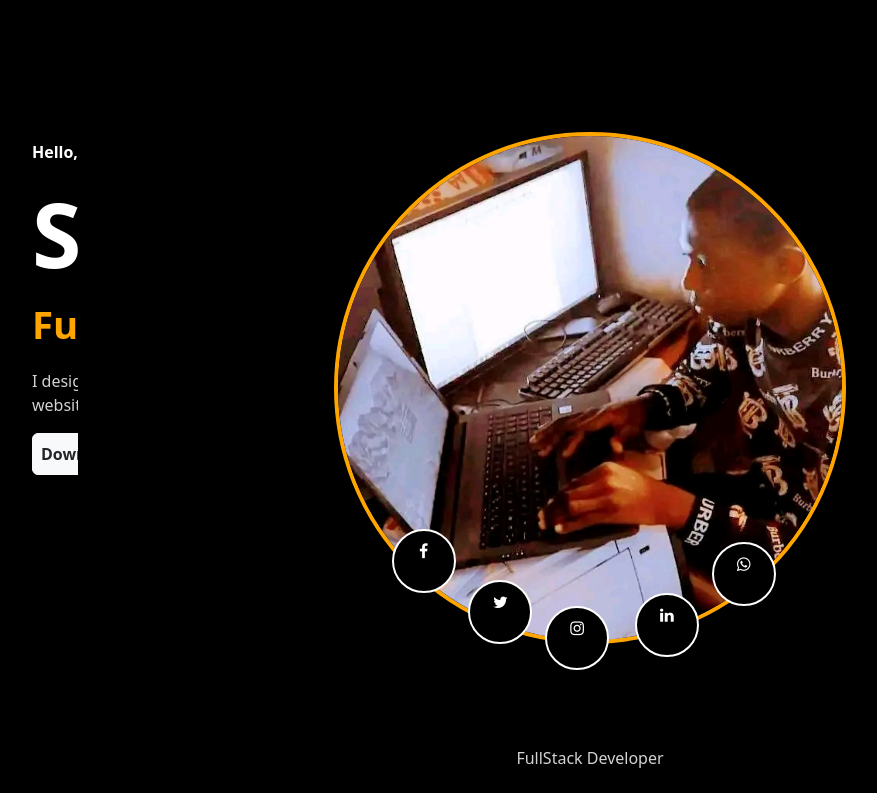
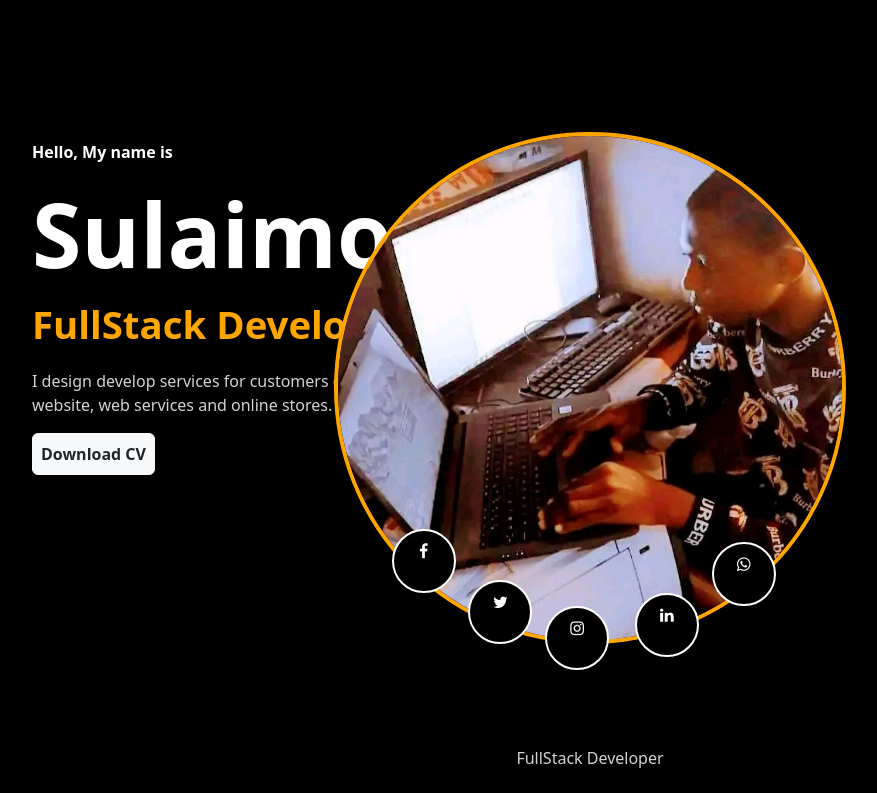
Before and after one commit to sulaimonazeez/portfolio, a React (Create React App) app: page / in a window 1280 px wide. Shown: the part 820-1613 px from the top of the page, without its empty margins (50-927 px from the left). Built offline with nearby package versions, Linux system fonts and the light colour scheme.

Commit message:
commited

```diff
--- a/src/component/about.js
+++ b/src/component/about.js
@@ -40,9 +40,9 @@ class About extends React.Component {
   render() {
     return (
       <div id="about" className="about"><br/>
-       <div data-aos="fade-left" className="about profile-container">
+       <div className="about profile-container">
         <img data-aos="fade-up" className="box profile-image" src={profile} alt="profile" />
-        <div className="box text-center social d-flex justify-content-center">
+        <div data-aos="fade-left" className="box text-center social d-flex justify-content-center">
           <a className="facebook" href="https://www.facebook.com/profile.php?id=100094372373251"><i className="fa fa-facebook"></i></a>
            <a className="twitter" href="https://www.facebook.com/profile.php?id=100094372373251"><i className="fa fa-twitter"></i></a>
            <a className="instagram" href="https://instagram.com/olaniyi8973?igshid=MzNlNGNkZWQ4Mg=="><i className="fa fa-instagram"></i></a>
```
